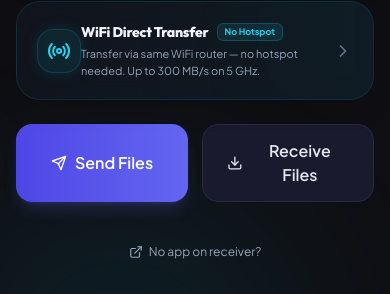
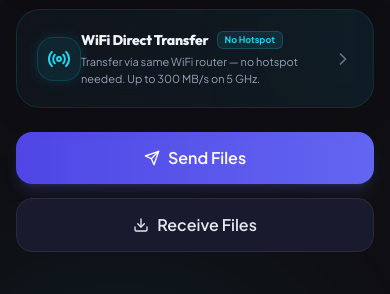
Before and after one commit to Jai-Bharath/Hyperdrop, a React (Vite) app: page / in a window 390 px wide. Shown: the part 994-1288 px from the top of the page. Built offline with nearby package versions, Linux system fonts and the light colour scheme; no server answers.

Commit message:
design: adjust main content padding and quick actions layout

```diff
--- a/src/components/Layout.tsx
+++ b/src/components/Layout.tsx
@@ -87,7 +87,7 @@ export default function Layout() {
       <WebPairModal isOpen={pairModalOpen} onClose={() => setPairModalOpen(false)} />
 
       {/* ─── Main Content ────────────────────────────────────── */}
-      <main className="flex-1 w-full max-w-5xl mx-auto overflow-y-auto px-4 py-4 pb-28 sm:px-6 lg:px-8 z-10 relative">
+      <main className="flex-1 w-full max-w-5xl mx-auto overflow-y-auto px-4 pt-6 pb-36 sm:px-6 lg:px-8 z-10 relative">
         <AnimatePresence mode="wait">
           <motion.div
             key={location.pathname}
--- a/src/pages/Home.tsx
+++ b/src/pages/Home.tsx
@@ -255,7 +255,7 @@ export default function Home() {
           {/* ─── Quick Actions ─────────────────────────────────── */}
           <motion.div
             id="quick-actions"
-            className="grid grid-cols-2 gap-3.5"
+            className="grid grid-cols-1 sm:grid-cols-2 gap-3.5"
             variants={fadeUp}
           >
             <button
```
